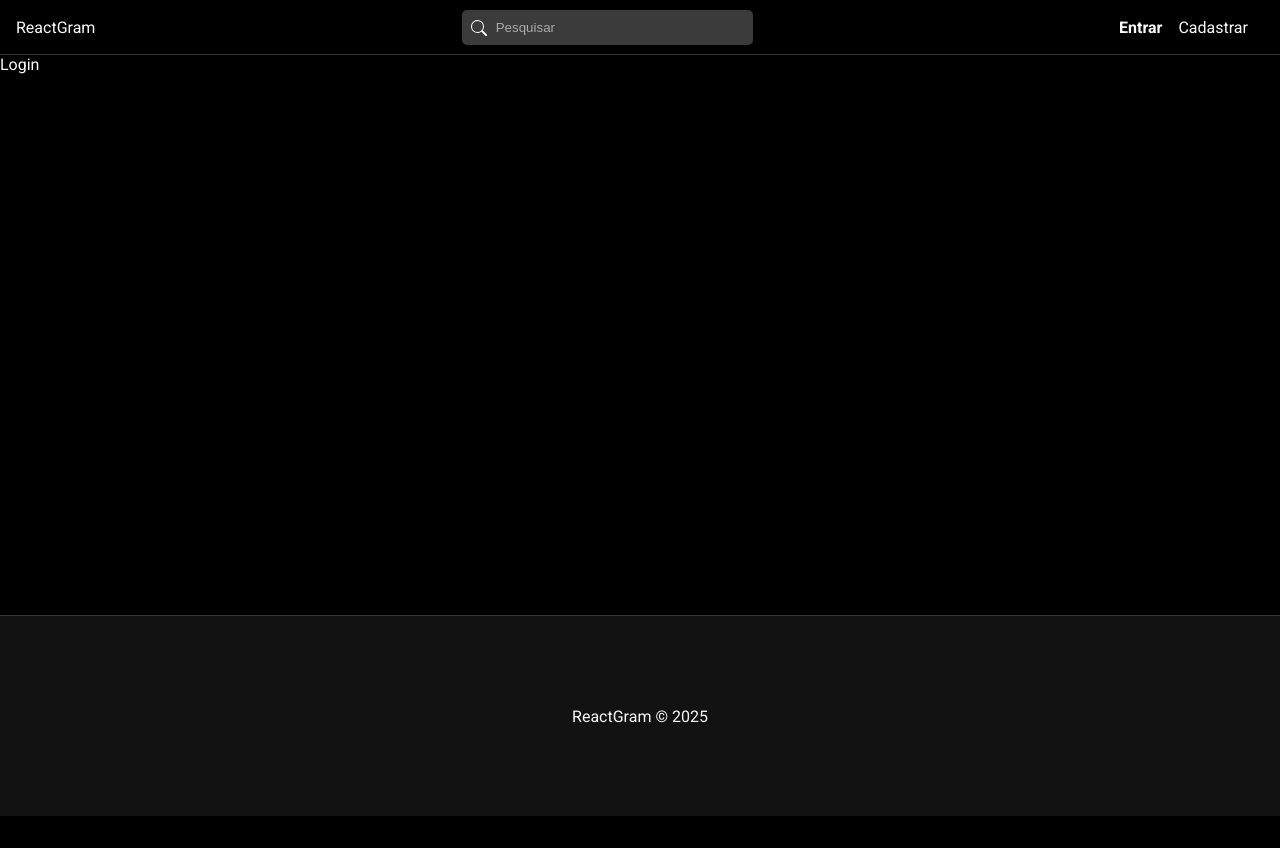
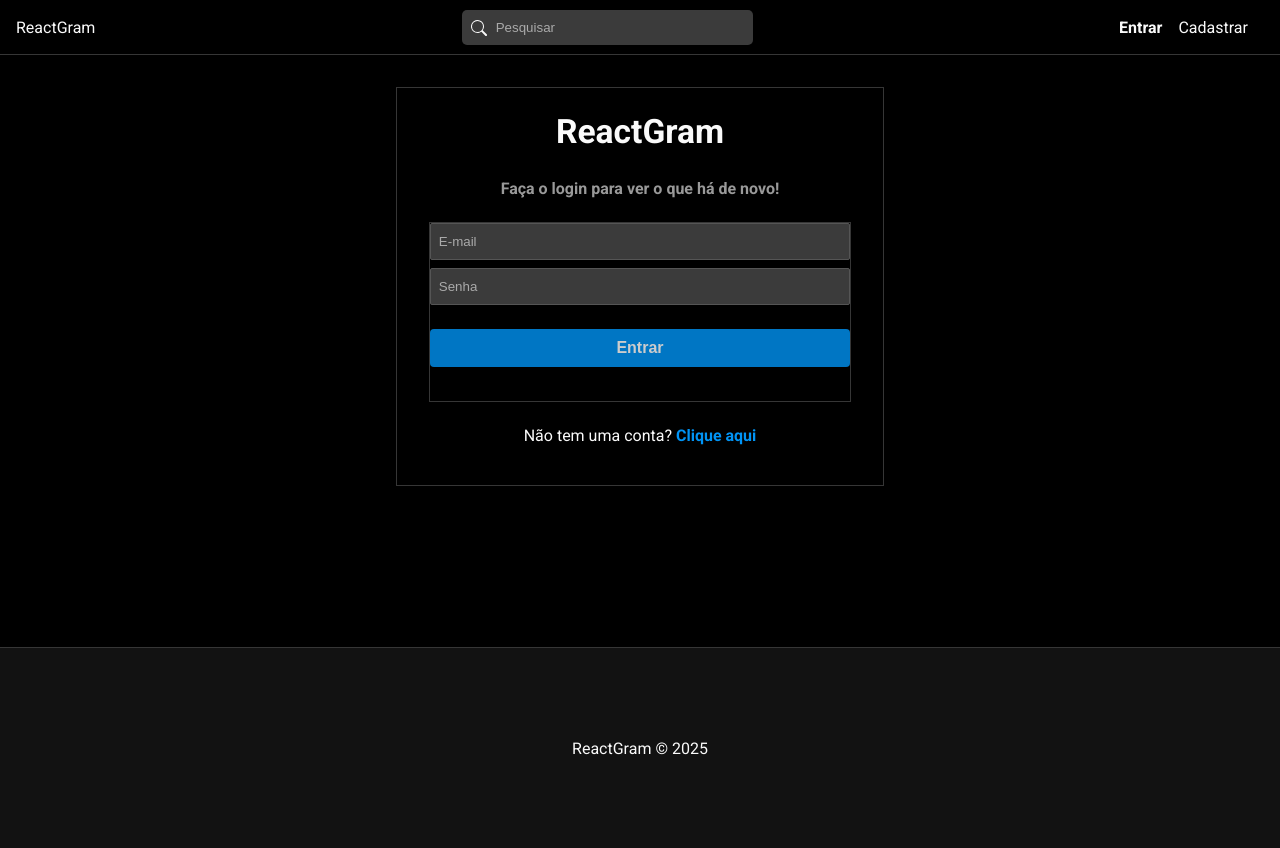
Before and after one commit to DouglasReis98/AprendendoReact, a React (Vite) app in the folder Projeto_ReactGram/frontend/: page /login in a window 1280 px wide. Before the commit the page ends 816 px from the top, so only its background shows below. Built offline with nearby package versions, Linux system fonts and the light colour scheme.

Commit message:
form_login_erro

```diff
--- a/Projeto_ReactGram/frontend/src/pages/Auth/Login.jsx
+++ b/Projeto_ReactGram/frontend/src/pages/Auth/Login.jsx
@@ -1,10 +1,66 @@
-import React from 'react'
-import "./Register.css"
+import "./Auth.css";
+
+// Components
+import { Link } from "react-router-dom";
+import Message from "../../components/Message";
+
+// Hooks
+import { useEffect, useState } from "react";
+import { useSelector, useDispatch } from "react-redux";
+
+// Redux
+import { login, reset } from "../../slices/authSlice";
 
 const Login = () => {
+  const [email, setEmail] = useState("");
+  const [password, setPassword] = useState("");
+
+  const dispatch = useDispatch();
+
+  const { loading, error } = useSelector((state) => state.auth);
+
+  const handleSubmit = (e) => {
+    e.preventDefault();
+
+    const user = {
+      email,
+      password,
+    };
+
+    dispatch(login(user));
+  };
+
+  // Clean all auth states
+  useEffect(() => {
+    dispatch(reset());
+  }, dispatch);
+
   return (
-    <div>Login</div>
-  )
-}
+    <div id="login">
+      <h2>ReactGram</h2>
+      <p className="subtitle">Faça o login para ver o que há de novo!</p>
+      <form onSubmit={handleSubmit}>
+        <input
+          type="text"
+          placeholder="E-mail"
+          onChange={(e) => setEmail(e.target.value)}
+          value={email || ""}
+        />
+        <input
+          type="password"
+          placeholder="Senha"
+          onChange={(e) => setPassword(e.target.value)}
+          value={password || ""}
+        />
+        {!loading && <input type="submit" value="Entrar" />}
+        {loading && <input type="submit" value="Aguarde..." disabled />}
+        {error && <Message msg={error} type="error" />}
+      </form>
+      <p>
+        Não tem uma conta? <Link to="/register">Clique aqui</Link>
+      </p>
+    </div>
+  );
+};
 
-export default Login
+export default Login;
--- a/Projeto_ReactGram/frontend/src/services/authService.js
+++ b/Projeto_ReactGram/frontend/src/services/authService.js
@@ -25,9 +25,31 @@
   localStorage.removeItem("user");
 };
 
+// Sign in an user
+const login = async (data) => {
+
+  const config = requestConfig("POST", data)
+
+  try {
+    const res = await fetch(api + "/users/login", config)
+    .then((res) => res.json())
+    .catch((err) => err)
+
+    if(res){
+      localStorage.setItem("user", JSON.stringify(res))
+    }
+
+    return res;
+
+  } catch (error) {
+    console.log(error)
+  }
+}
+
 const authService = {
   register,
   logout,
+  login
 };
 
 export default authService;
--- a/Projeto_ReactGram/frontend/src/slices/authSlice.js
+++ b/Projeto_ReactGram/frontend/src/slices/authSlice.js
@@ -1,6 +1,5 @@
 import { createSlice, createAsyncThunk } from "@reduxjs/toolkit";
 import authService from "../services/authService";
-import { act } from "react";
 
 const user = JSON.parse(localStorage.getItem("user"));
 
@@ -30,6 +29,21 @@
 export const logout = createAsyncThunk("auth/logout", async () => {
   await authService.logout();
 })
+
+// Sign in an user
+export const login = createAsyncThunk(
+  "auth/login",
+  async (user, thunkAPI) => {
+    const data = await authService.login(user);
+
+    // check for errors
+    if (data.errors) {
+      return thunkAPI.rejectWithValue(data.errors[0]);
+    }
+
+    return data;
+  }
+);
 
 export const authSlice = createSlice({
   name: "auth",
@@ -64,7 +78,21 @@
         state.error = null;
         state.user = null;
       })
-      ;
+      .addCase(login.pending, (state) => {
+        state.loading = true;
+        state.error = false;
+      })
+      .addCase(login.fulfilled, (state, action) => {
+        state.loading = false;
+        state.success = true;
+        state.error = null;
+        state.user = action.payload;
+      })
+      .addCase(login.rejected, (state, action) => {
+        state.loading = false;
+        state.error = action.payload;
+        state.user = null;
+      });
   },
 });
 
```
